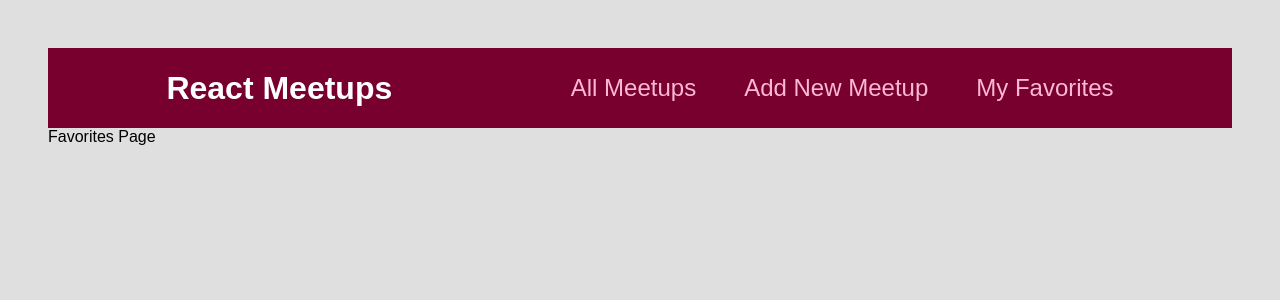
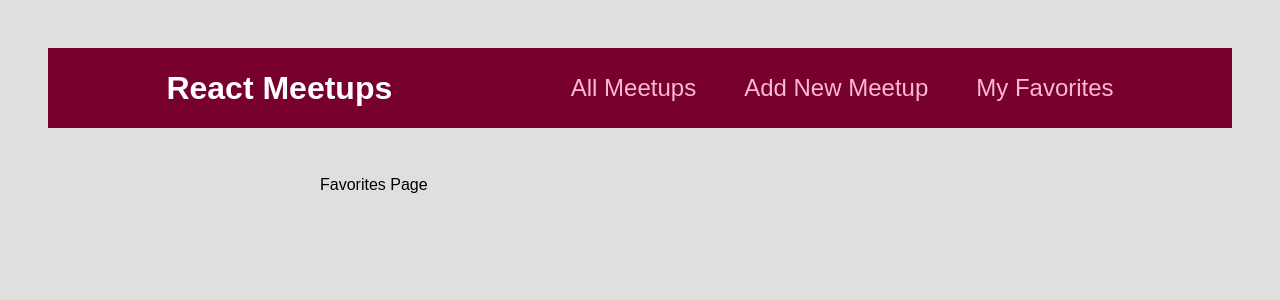
Before and after one commit to afunpub/reactCrashCourse2021FromAcademind, a React (Create React App) app: page /favorites in a window 1280 px wide. Shown: the top 300 px of the page. Built offline with nearby package versions, Linux system fonts and the light colour scheme.

Commit message:
learning props children

```diff
--- a/src/App.js
+++ b/src/App.js
@@ -3,12 +3,11 @@
 import AllMeetupsPage from "./pages/AllMeetups";
 import FavoritesPage from "./pages/Favorites";
 import NewMeetupPage from "./pages/NewMeetup";
-import MainNavigation from "./components/layout/MainNavigation";
+import Layout from "./components/layout/Layout";
 
 function App() {
   return (
-    <div>
-      <MainNavigation />
+    <Layout>
       <Switch>
         <Route path="/" exact>
           <AllMeetupsPage />
@@ -20,7 +19,7 @@
           <FavoritesPage />
         </Route>
       </Switch>
-    </div>
+    </Layout>
   );
 }
 
--- /dev/null
+++ b/src/components/layout/Layout.js
@@ -0,0 +1,12 @@
+import MainNavigation from "./MainNavigation";
+import classes from "./Layout.module.css";
+
+function Layout(props) {
+  return (
+    <div>
+      <MainNavigation />
+      <main className={classes.main}>{props.children}</main>
+    </div>
+  );
+}
+export default Layout;
--- /dev/null
+++ b/src/components/layout/Layout.module.css
@@ -0,0 +1,5 @@
+.main {
+  margin: 3rem auto;
+  width: 90%;
+  max-width: 40rem;
+}
```
